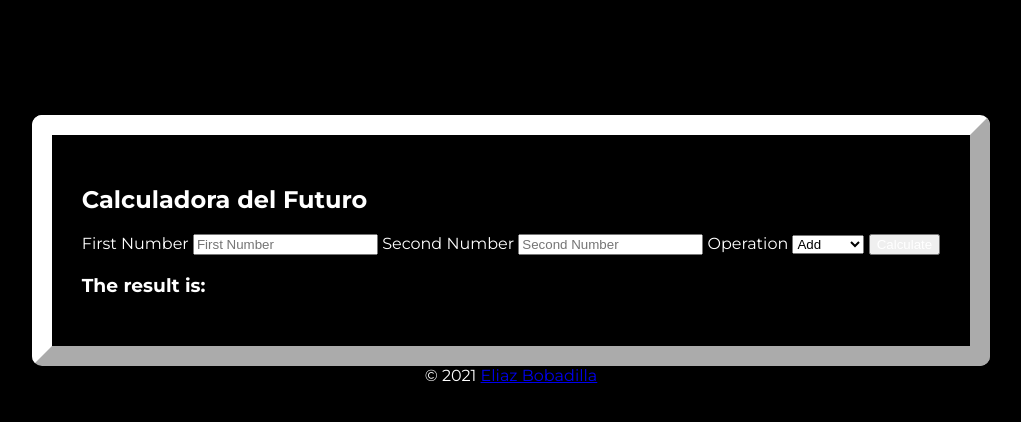
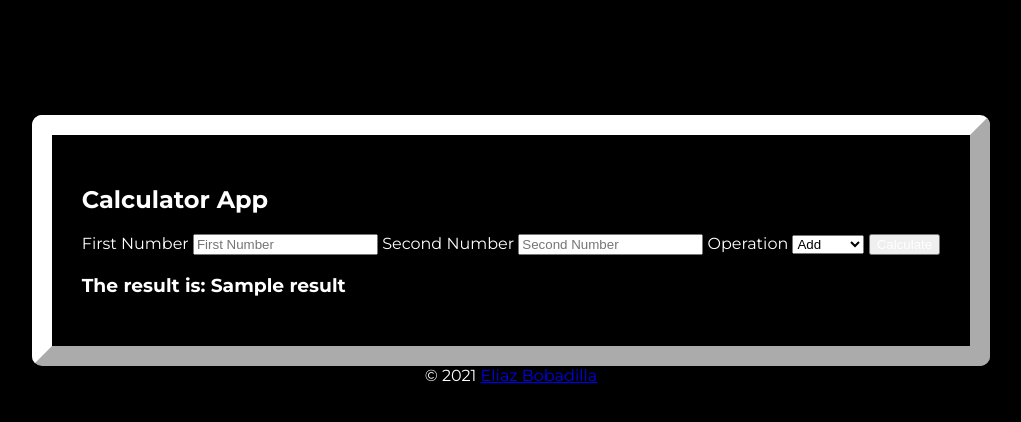
Before and after one commit to UltiRequiem/flask-calculator, a Flask app: template templates/calculator.html in a window 1280 px wide. Shown: the top 422 px of the page, without its empty margins (129-1150 px from the left). Run offline with Flask 2, Linux system fonts and the light colour scheme; the template is opened without the code that fills it: most values are stand-ins (such as "Sample title", 1, 10 or a date in 2020).

Commit message:
Buen trabajo
Importar archivos de esa forma es una mala practica, cuando estas usando frameworks como django o flask, y esa parte que borraste en la linea 32 era la que imprime el resultado. Tambien deberías de poner un mejor titulo a los commits, si te das cuenta casi todos mis commits siguen la guia de gitmoji.
Puedes ver mas sobre gitmoji en https://github.com/carloscuesta/gitmoji

```diff
--- a/templates/calculator.html
+++ b/templates/calculator.html
@@ -3,12 +3,12 @@
 
 <head>
   <title>Flask Calculator</title>
-<link rel="stylesheet" href="./../static/main.css">
+<link rel="stylesheet" href={{url_for('static',filename='main.css')}}>
 </head>
 
 <body>
   <section class="calculator">
-      <h1 class="text">Calculadora del Futuro</h1>
+      <h1 class="text">Calculator App</h1>
 
   <form action="/calculate" method="POST">
 
@@ -29,7 +29,7 @@
 
     <input class="text" type="submit" value="Calculate" id="calc_btn" class="btn" />
 
-    <h3 class="text">The result is:</h3>
+    <h3 class="text">The result is: {{ result }}</h3>
 
   </form>
   </section>
```
